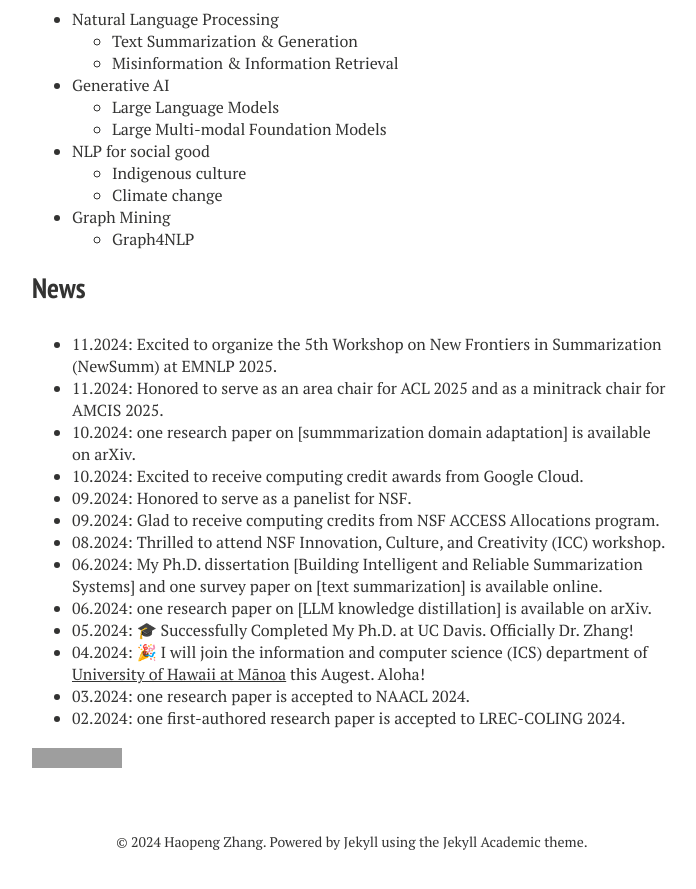
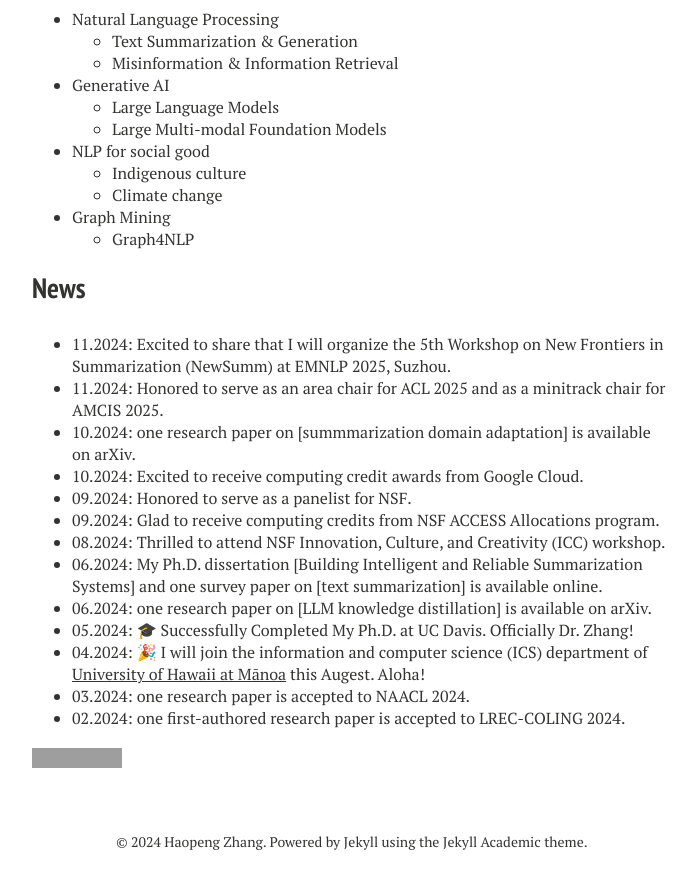
Before and after one commit to hpzhang94/hpzhang94.github.io, a Jekyll site: the page built from index.md, in a window 1280 px wide and 900 px high, scrolled down 602 px. Shown: the top 889 px of the window, without its empty margins (288-984 px from the left). Built offline with Jekyll 4.4.1, drawn with Linux system fonts in a browser that asks for light colours; nearby versions of some CDN libraries; some web fonts are replaced; grey boxes are pictures that could not be loaded.

Commit message:
Update index.md

```diff
--- a/index.md
+++ b/index.md
@@ -30,7 +30,7 @@ I earned my Ph.D. in Computer Science from UC Davis under the supervision of <a
 	- Graph4NLP
 
 ## News
-- 11.2024: Excited to organize the 5th Workshop on New Frontiers in Summarization (NewSumm) at EMNLP 2025.
+- 11.2024: Excited to share that I will organize the 5th Workshop on New Frontiers in Summarization (NewSumm) at EMNLP 2025, Suzhou.
 - 11.2024: Honored to serve as an area chair for ACL 2025 and as a minitrack chair for AMCIS 2025.
 - 10.2024: one research paper on <a href = "https://arxiv.org/pdf/2410.15687" target="_blank"> [summmarization domain adaptation]</a> is available on arXiv.
 - 10.2024: Excited to receive computing credit awards from Google Cloud.
```
